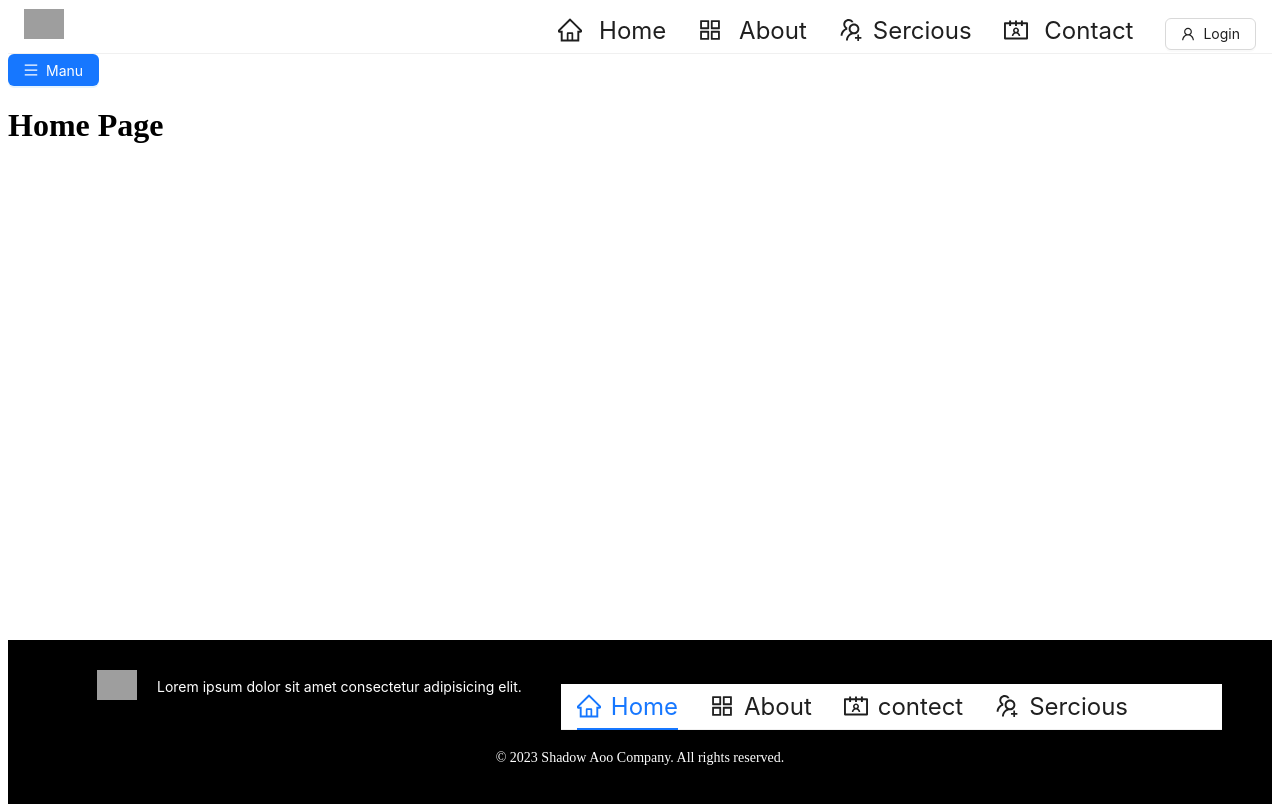
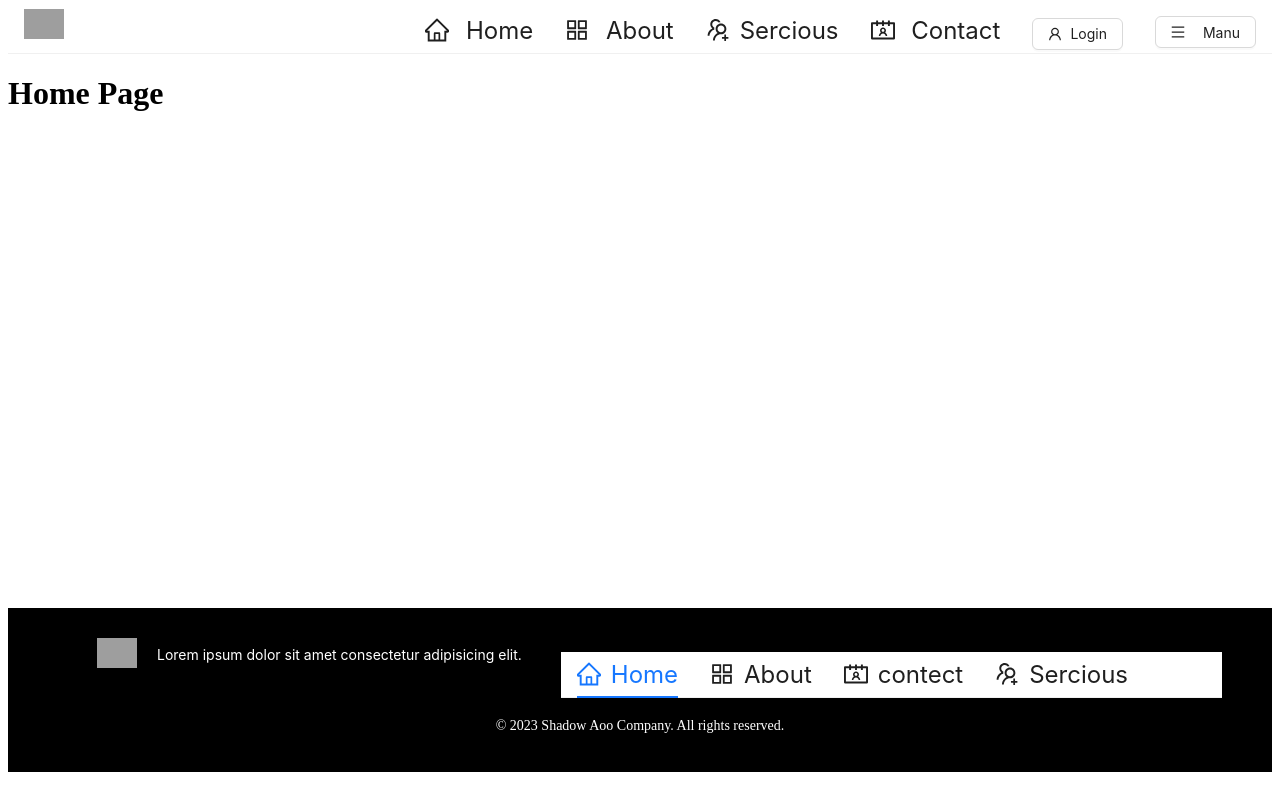
Before and after one commit to Noor-Waqas/Navbar-antd, a React (Vite) app: page / in a window 1280 px wide. Built offline with nearby package versions, Linux system fonts and the light colour scheme; grey boxes are pictures that could not be loaded.

Commit message:
add manu

```diff
--- a/src/components/navbar/index.jsx
+++ b/src/components/navbar/index.jsx
@@ -44,6 +44,11 @@ const index = () => {
 
 
 
+          <Menu.Item key="login" style={{fontSize:"24px"}}>
+          <Button  onClick={showDrawer}>
+          <MenuOutlined />Manu
+            </Button>
+          </Menu.Item>
 
 
 
@@ -78,9 +83,7 @@ const index = () => {
       </Drawer>
 
 
-          <Button type="primary" onClick={showDrawer}>
-          <MenuOutlined />Manu
-            </Button>
+
 
 
   </>
```
